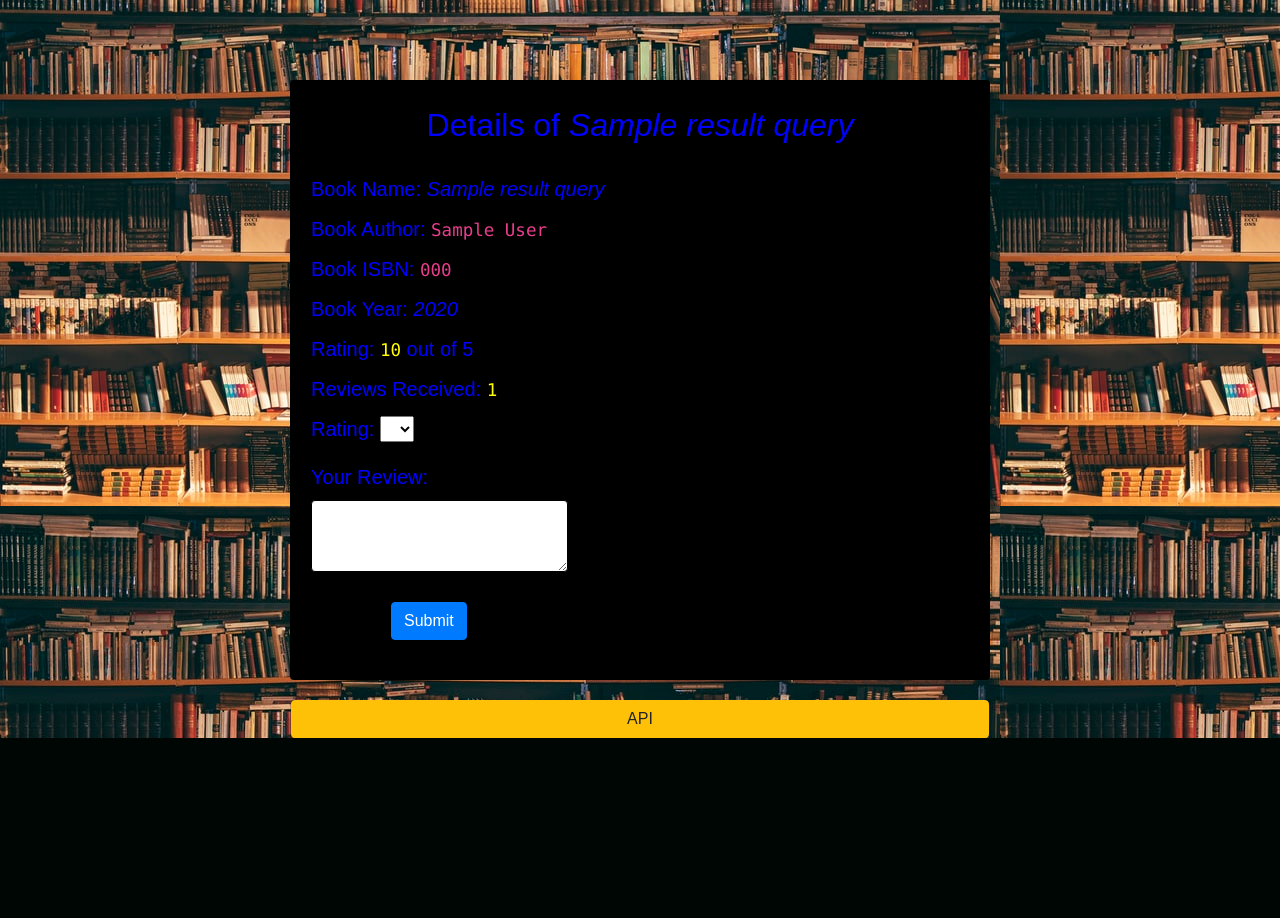
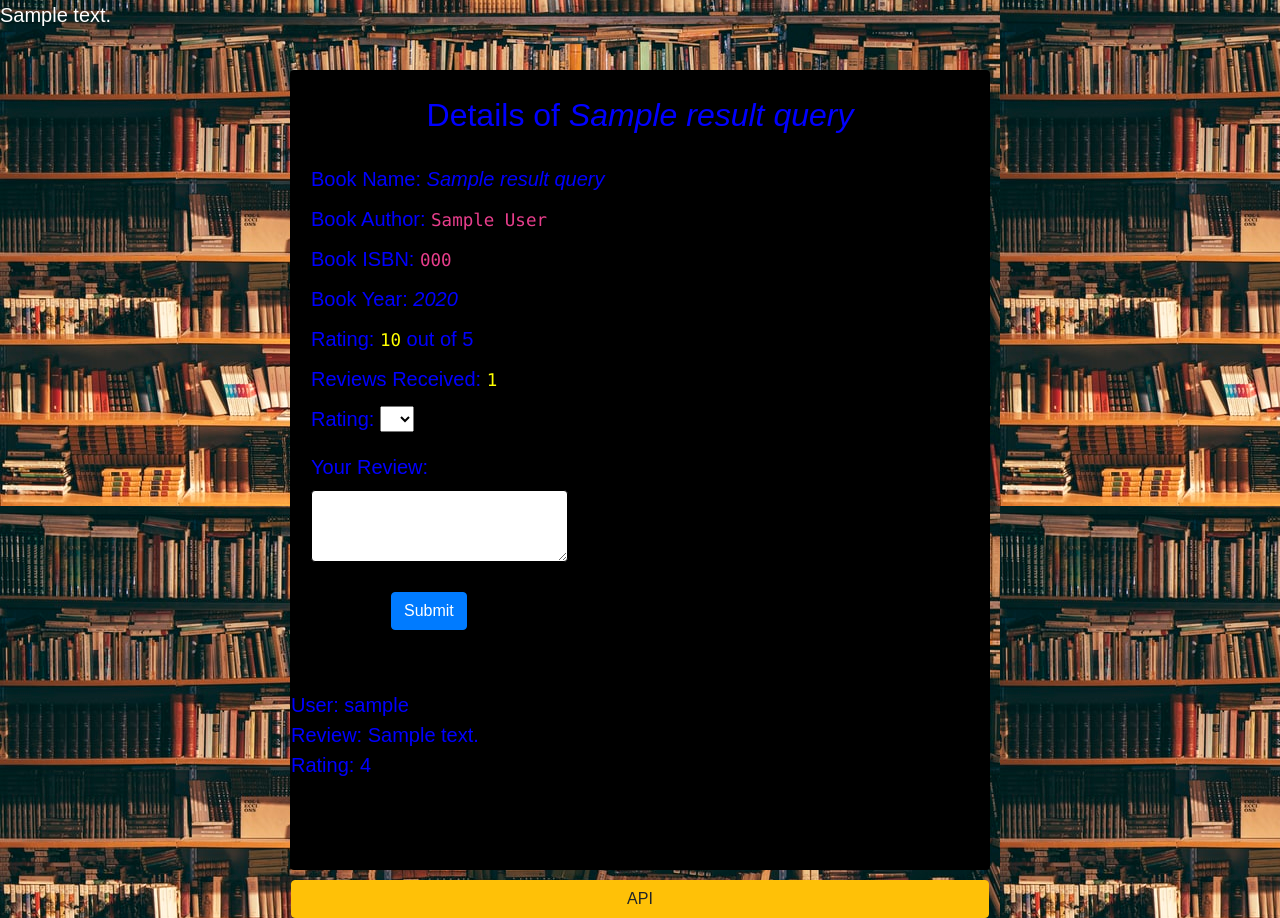
Before and after one commit to Biruk-Tesfaye-Legesse-IT/CS50-Flask-Book_Review, a Flask app: template templates/details.html in a window 1280 px wide. Shown: the part 80-998 px from the top of the page. Before the commit the page ends 818 px from the top, so only its background shows below. Run offline with Flask 2, Linux system fonts and the light colour scheme; the template is opened without the code that fills it: most values are stand-ins (such as "Sample title", 1, 10 or a date in 2020); some libraries are stand-ins or nearby versions.

Commit message:
Final II

```diff
--- a/application.py
+++ b/application.py
@@ -129,7 +129,7 @@
 
 
 
-# ===================================================== Details ===========================================================================
+# ===================================================== Deatails ===========================================================================
 
 
 @app.route("/bookpage/<string:isbn>",methods=["GET","POST"])
@@ -141,7 +141,9 @@
 	result_query = db.execute("SELECT * FROM books WHERE isbn=:isbn",{"isbn":isbn}).fetchall()
 	average_rating=request.json()['books'][0]['average_rating']
 	work_ratings_count=request.json()['books'][0]['work_ratings_count']
-	return render_template("details.html",result_query=result_query,average=average_rating,work_ratings_count=work_ratings_count)
+	result = db.execute("SELECT * from review where isbn=:isbn",{"isbn":isbn}).fetchall()
+	print(result)
+	return render_template("details.html",result_query=result_query,average=average_rating,work_ratings_count=work_ratings_count,reviews=result)
 
 # ===================================================== Review ===========================================================================
 
@@ -168,11 +170,19 @@
 			success = db.execute("INSERT INTO review (username,isbn,review,rating) VALUES (:username,:isbn,:review,:rating)",{"username":str(session['username']),"isbn":isbn,"review":review,"rating":rating})
 			db.commit()
 			if success:
-				return ("Success added "+ review)
+				success_message = "Your review has been added. Thank you for your feedback!"
+				return render_template("details.html",success_message=success_message)
+
 			else:
-				return ("Something went wrong")
+				error_message="Something went wrong"
+				return render_template("details.html",error_message=error_message)
+
 		else:
-				return ("Please enter your Rating and review!")
+			error_message="Please enter your Rating and review!"
+   			# return redirect("details", error_message=error_message)
+
+			return render_template("details.html",error_message=error_message)
+
 		# else:
 		# 	return render_template("details.html",review_error="Your Rating And Review Already Exist")
 	else:
--- a/static/css/details.css
+++ b/static/css/details.css
@@ -4,8 +4,12 @@
 
 
     width: 700px;
-    height: 600px;
+    height: 100vh;
     margin-left: auto;
     margin-right: auto;
-    margin-top: 10vh;
+    margin-top: 5vh;
 }
+
+.dcont2{
+    color: blue;
+    background-color: black;}
--- a/templates/details.html
+++ b/templates/details.html
@@ -49,6 +49,9 @@
             </nav>
         </header>
 
+        <p class="text-white">{{success_message}}</p>
+        <p class="text-white">{{error_message}}</p>
+
         <div class="dcont1 card rounded">
             <div class="dcont2">
 
@@ -85,14 +88,54 @@
                 <button style="margin-left:100px; margin-bottom:60px;" class="btn btn-primary">Submit</button>
             </form>
 
+            <!-- <table><tr>
+                <th> User</th>
+                <th>Review</th>
+                <th>Rating</th>
+
+
+            </tr></table> -->
+
+            <table >
+                {% if reviews %}
+                {% for review in reviews %}
+
+                User: {{review['username']}} <br>
+                Review: {{review['review']}} <br>
+                Rating: {{review['rating']}} <br>
+                <br><br>
+
+
+                   <!-- <table>
+                       <tr>
+                    <th> </th>
+
+                    <th> </th>
+
+                    <th> </th> -->
+                </tr>
+                </table>
+
+
+                {% endfor %}
+        {% endif %}
+                    </table>
+
 
         <!-- </table> -->
 
             </div>
-           <a type="button" class="btn btn-warning" href="/api/{{all.isbn}}">API</a>
+           <a style="margin-top: 40px;" type="button" class="btn btn-warning" href="/api/{{all.isbn}}">API</a>
 
             {%  endfor %}
                 {% endif %}
+
+
+                <!-- =================================== -->
+
+
+
+
 
 
 
--- a/templates/home.html
+++ b/templates/home.html
@@ -35,7 +35,7 @@
             <div class="input-field">
 
 
-              <input class="form-control text-white" type="text" placeholder="Type here to search by ISBN, Author or Title........." name="search" required style="border-color: black; background-color: black; height: 75px; width: 700px; margin-left: 50px"/>
+              <input class="form-control text-white" type="text" placeholder="Type here to search by ISBN, Author or Title........." name="search" required style="border-color: black; background-color: white; height: 75px; width: 700px; margin-left: 50px"/>
 
               <button class="btn-search" type="submit" value="Search" name="submit" style="color: black; font-size: 2em; margin-bottom: 40px; margin-right:35px" ><i class="fa fa-search"></i></button>
 
```
Also changed, not shown: templates/index.html (+1 -61 lines), 3 other files.
